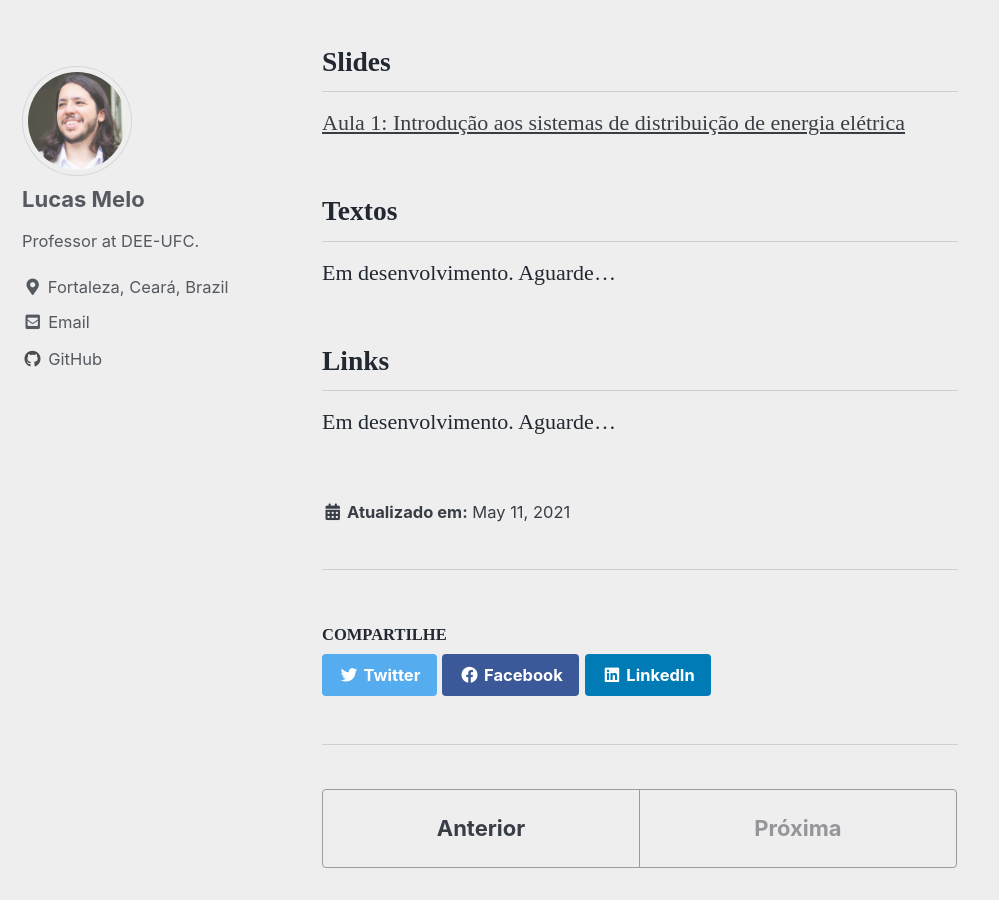
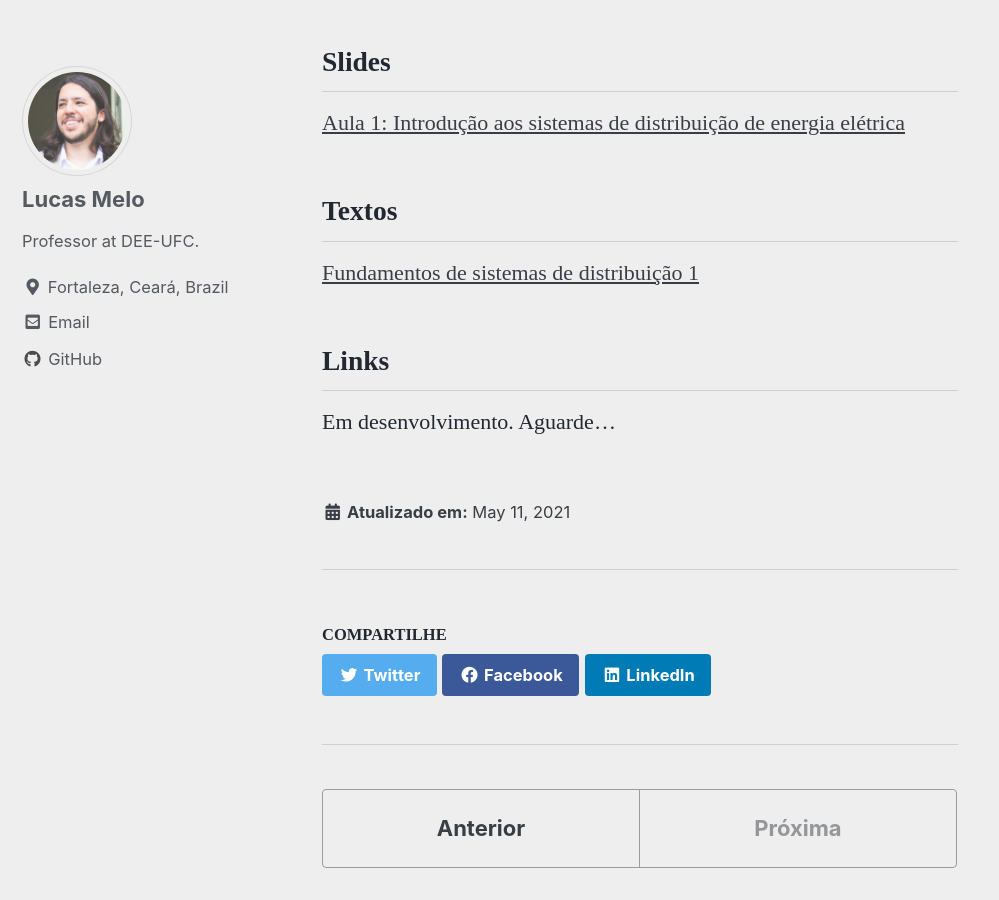
Before and after one commit to lucassm/lucassm.github.io, a Jekyll site: the page built from _teaching/DEE-2021/Unidade-01/index.md, in a window 1280 px wide and 900 px high, scrolled down 593 px. Shown: the whole window, without its empty margins (0-999 px from the left). Built offline with Jekyll 4.4.1, drawn with Linux system fonts in a browser that asks for light colours; cached includes are drawn as plain includes; some web fonts are replaced.

Commit message:
UPDADE: inclusao de arquivo para leitura na unidade 1 de SDEE 2021.1

```diff
--- a/_teaching/DEE-2021/Unidade-01/index.md
+++ b/_teaching/DEE-2021/Unidade-01/index.md
@@ -22,8 +22,7 @@ Videos com a primeira aula do curso, com o assunto: *Introdução aos sistemas d
 
 ## Textos
 
-Em desenvolvimento. Aguarde...
-[]()
+[Fundamentos de sistemas de distribuição 1](https://github.com/lucassm/lucassm.github.io/raw/master/files/SDEE-2021/fundamentos-de-sistemas-de-distribuicao-protected.pdf)
 
 ## Links
 
```
Also changed, not shown: 1 other file.
